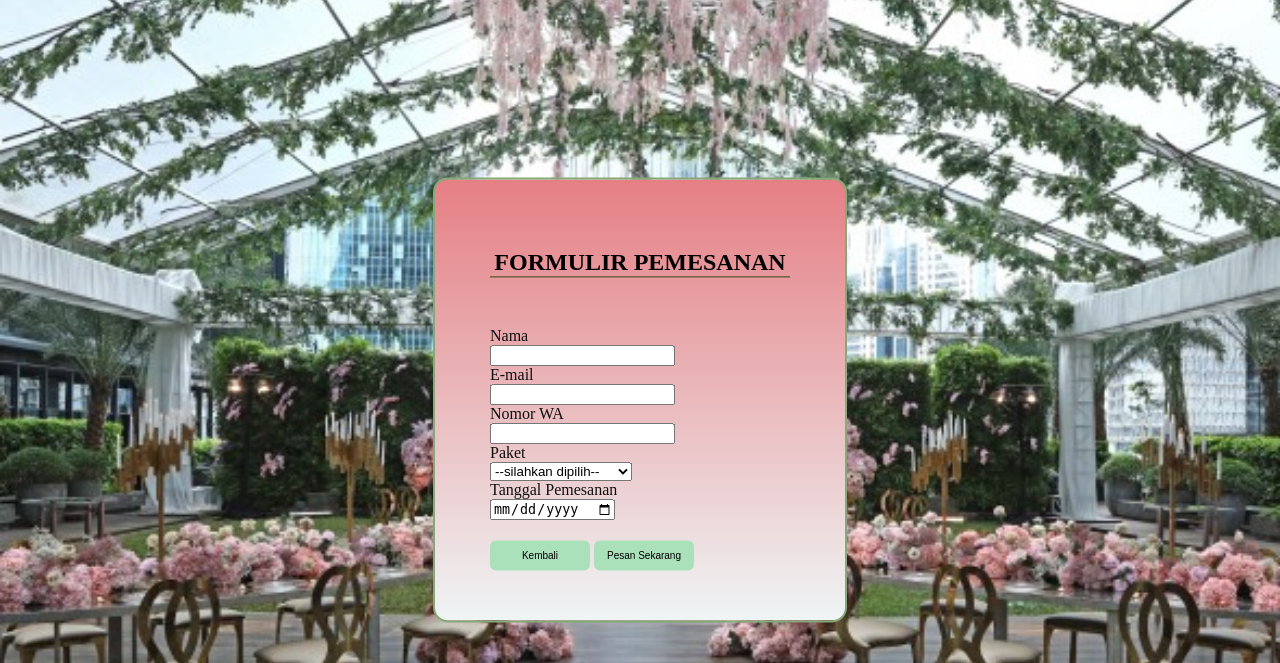
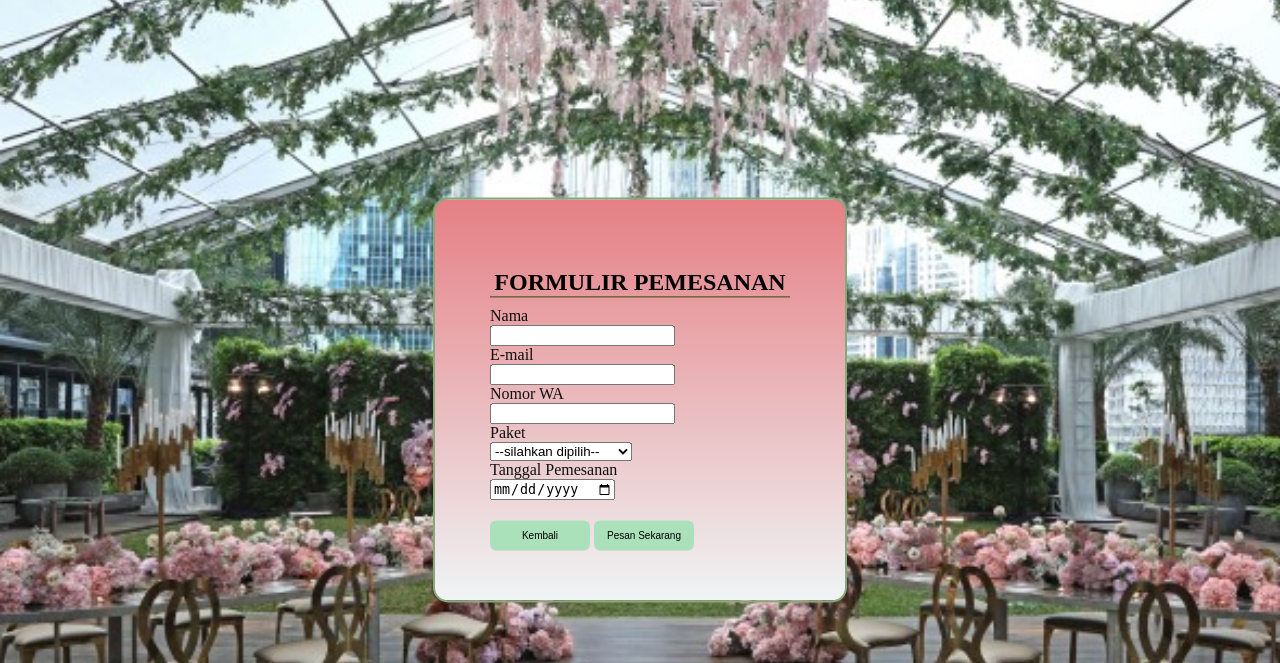
Before and after one commit to RezaZul05/Web-Rabiin-New, a PHP site: page /src/reservasi.html in a window 1280 px wide. Shown: the top 663 px of the page. Run offline with PHP 8.4, Linux system fonts and the light colour scheme.

Commit message:
form reservation

```diff
--- a/css/index.css
+++ b/css/index.css
@@ -29,7 +29,6 @@
   bottom:0;
   left: 0;
   z-index: 2;
-  background: linear-gradient(to top, #FFF9B0, rgba(255, 0, 0, 0));
 }
 
 .bg-text{
@@ -262,7 +261,7 @@
 
 .reserve h1{
   text-align: center;
-  margin-bottom: 50px;
+  margin-bottom: 10px;
   text-transform: uppercase;
   border-bottom: 1px solid #304910;
 }
```
